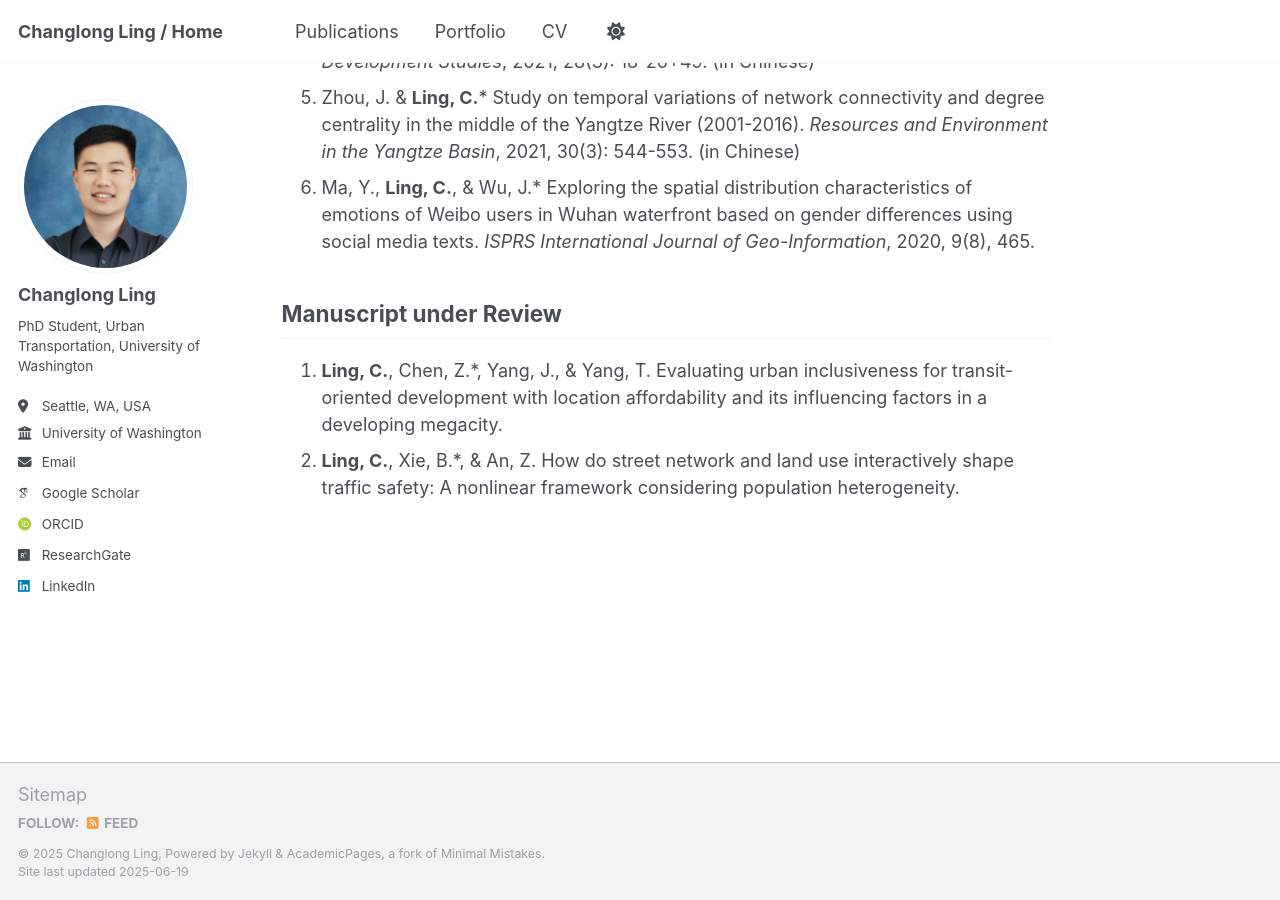
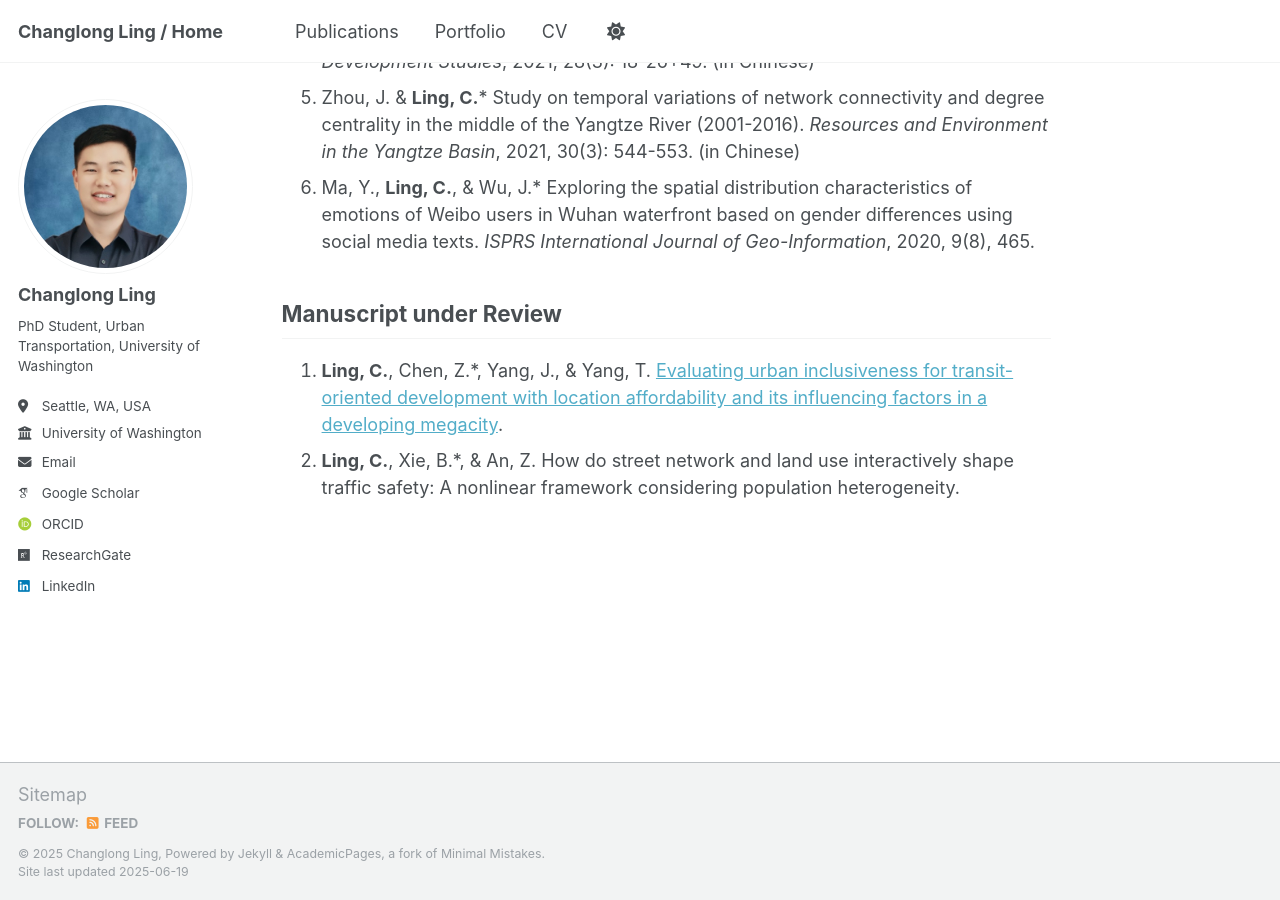
Before and after one commit to ChanglongLing/changlongling.github.io, a Jekyll site: the page built from _pages/publications.md, in a window 1280 px wide and 900 px high, scrolled down 937 px. Built offline with Jekyll 4.4.1, drawn with Linux system fonts in a browser that asks for light colours; some web fonts are replaced; part of the change alters nothing that is shown.

```diff
--- a/_pages/publications.md
+++ b/_pages/publications.md
@@ -20,5 +20,5 @@ Inclusive Urban and Regional Development
 
 Manuscript under Review
 -----
-1. **Ling, C.**, Chen, Z.*, Yang, J., & Yang, T. Evaluating urban inclusiveness for transit-oriented development with location affordability and its influencing factors in a developing megacity.
+1. **Ling, C.**, Chen, Z.*, Yang, J., & Yang, T. [Evaluating urban inclusiveness for transit-oriented development with location affordability and its influencing factors in a developing megacity](https://dx.doi.org/10.2139/ssrn.5085292).
 2. **Ling, C.**, Xie, B.*, & An, Z. How do street network and land use interactively shape traffic safety: A nonlinear framework considering population heterogeneity.
```
